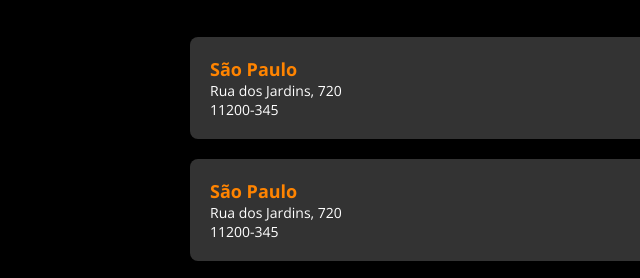
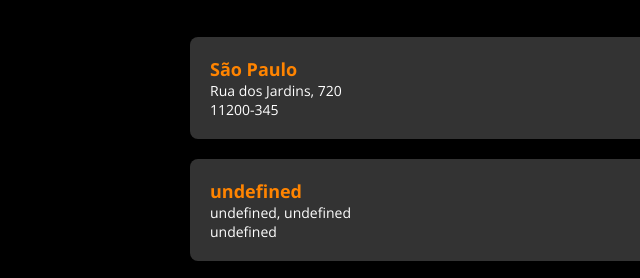
Before and after one commit to SystemVix/DsViaCEP, a plain HTML site: page index.html in a window 1280 px wide. Both pictures are taken after typing "Sample", "Sample" into the empty fields and a click on the button "Salvar". Shown: the part 520-798 px from the top of the page, 0-640 px from the left. Drawn offline with nearby package versions, Linux system fonts and the light colour scheme; no server answers.

Commit message:
Criando o listController para inserir os cards

```diff
--- a/index.html
+++ b/index.html
@@ -54,11 +54,6 @@
             <p>Rua dos Jardins, 720</p>
             <p>11200-345</p>
          </div>
-         <div class="card-list-item">
-            <h3>São Paulo</h3>
-            <p>Rua dos Jardins, 720</p>
-            <p>11200-345</p>
-         </div>
       </section>
    </main>
 
--- a/js/controllers/form-controller.js
+++ b/js/controllers/form-controller.js
@@ -1,5 +1,6 @@
 import Address from "../models/address.js";
 import * as addressService from "../services/address-service.js";
+import * as listController from "../controllers/list-controller.js";
 
 function State()
 {
@@ -88,7 +89,7 @@ function handleBtnClearClick(event)
 async function handleBtnSaveClick(event)
 {
    event.preventDefault();
-   console.log(state.address);
+   listController.addCard(state.address);
 }
 
 function clearForm()
--- /dev/null
+++ b/js/controllers/list-controller.js
@@ -0,0 +1,40 @@
+function State()
+{
+   this.listSection = null;
+}
+
+const state = new State();
+
+export function init()
+{
+   state.listSection = document.querySelector("#list-section");
+}
+
+export function addCard(address)
+{
+   const card = createCard(address);
+   state.listSection.appendChild(card);
+}
+
+function createCard(address)
+{
+   const div = document.createElement("div");
+   div.classList.add("card-list-item");
+
+   const h3 = document.createElement("h3");
+   h3.innerHTML = address.city;
+
+   const line = document.createElement("p");
+   line.classList.add("address-line");
+   line.innerHTML = `${address.street}, ${address.number}`;
+
+   const cep = document.createElement("p");
+   cep.classList.add("address-cep");
+   cep.innerHTML = address.cep;
+
+   div.appendChild(h3);
+   div.appendChild(line);
+   div.appendChild(cep);
+
+   return div;
+}
--- a/js/vsviacep.js
+++ b/js/vsviacep.js
@@ -1,5 +1,7 @@
 import * as formController from "./controllers/form-controller.js";
+import * as listController from "./controllers/list-controller.js";
 
 formController.init();
+listController.init();
 
 //console.log("oi");
```
